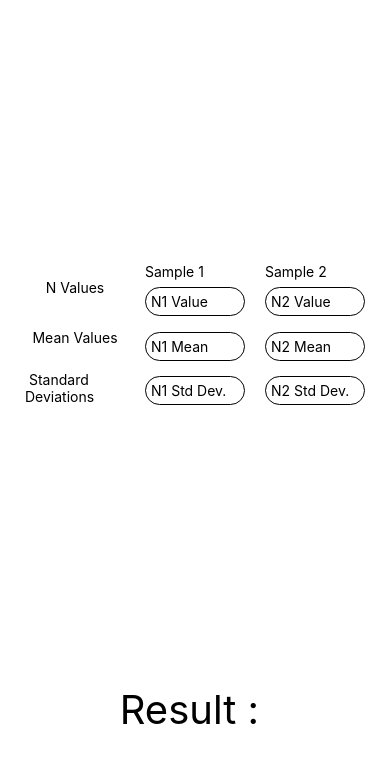
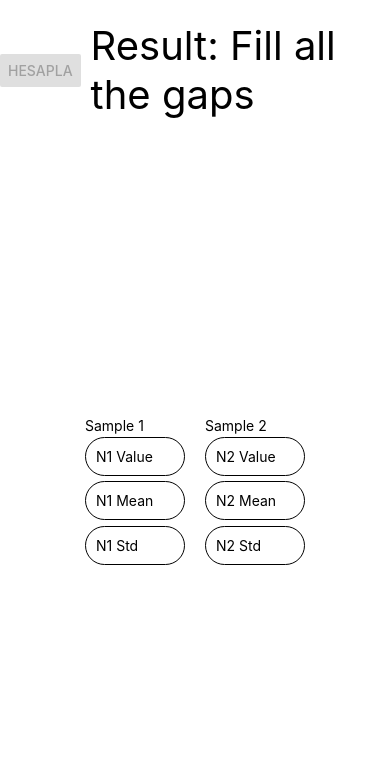
Before and after one commit to cyb3rsalih/calculaTe, a React Native app: screen / in a window 390 px wide. Shown: the top 762 px of the page. Built offline with nearby package versions, Linux system fonts and the light colour scheme.

Commit message:
logic OK button disabled not work

```diff
--- a/App.js
+++ b/App.js
@@ -1,17 +1,20 @@
 import React, { Component } from 'react';
-import { StyleSheet, View,Text,TextInput, Keyboard, TouchableWithoutFeedback } from 'react-native';
+import { StyleSheet, View,Text,TextInput, Keyboard, TouchableWithoutFeedback, Button,KeyboardAvoidingView } from 'react-native';
 
 export default class App extends Component {
 
-  state = {
+    state = {
         n1:null,
+        n2:null,
         mean1:null,
-    stdDev1:null,
-    n2:null,
         mean2:null,
-    stdDev2:null,
-    result:null
+        std1:null,
+        std2:null,
+        result:null,
+        hideResult:false,
+        disabled:true
     }
+
 
   componentDidMount() {
     this.keyboardDidShowListener = Keyboard.addListener(
@@ -22,6 +25,21 @@ export default class App extends Component {
       'keyboardDidHide',
       this._keyboardDidHide,
     );
+
+    if(this.state.n1)
+    this.setState({disabled:false})
+
+  }
+
+
+
+
+  _keyboardDidShow = () => {
+    this.setState({hideResult:true})
+  }
+
+  _keyboardDidHide = () => {
+    this.setState({hideResult:false})
   }
 
   componentWillUnmount() {
@@ -29,84 +47,132 @@ export default class App extends Component {
     this.keyboardDidHideListener.remove();
   }
 
+  hesapla(){
+    let n1 = parseFloat(this.state.n1)
+    let n2 = parseFloat(this.state.n2)
+
+    let mean1 = parseFloat(this.state.mean1)
+    let mean2 = parseFloat(this.state.mean2)
+
+    let mean = Math.abs(mean1-mean2)
+
+    let std1 = parseFloat(this.state.std1)
+    let std2 = parseFloat(this.state.std2)
+
+    let result = mean / (std1**2/n1 + std2**2/n2)**(0.5)
+
+    this.setState({result})
+  }
 
 
 
-  calculate = () => {
-
-    const { n1,n2,mean1,mean2,stdDev1,stdDev2 } = this.state
-
-    const abs = Math.abs(mean1 - mean2)
-    const alt1 = Math.pow(stdDev1,2)/n1
-    const alt2 = Math.pow(stdDev2,2)/n2
-    const result = Math.sqrt(abs/(alt1+alt2))
-    this.setState({result})
-  }
 
   render() {
     return (
       <TouchableWithoutFeedback onPress={Keyboard.dismiss} >
         <View style={styles.container}>
+          <View style={{flex:1,flexDirection:'row',justifyContent:'center',alignItems:'center'}} >
 
+            { !this.state.hideResult ? ( <Button disabled={ this.state.disabled } onPress={ () => this.hesapla() } title={'Hesapla'} ></Button>) : <View></View>  }
+            { !this.state.hideResult ? (<Text style={{fontSize:40,padding:10}}>Result: {this.state.result == null ? 'Fill all the gaps' : ''}</Text>) : <View></View>  }
 
-      <View style={styles.container2}>
+          </View>
 
-         {/* Variable */}
+        <KeyboardAvoidingView behavior='padding' style={styles.container2}>
+
+          {/* Sample 1 Inputs */}
           <View style={styles.kutu}>
 
+            <Text>Sample 1</Text>
+
             <View style={styles.innerContainer}>
-            <Text> N Values </Text>
+              <TextInput
+                keyboardType='numeric'
+                style={styles.textInput}
+                onFocus={() => this.setState({n1:''})}
+                onChangeText={ (t) => this.setState({n1:t})  }
+                placeholder='N1 Value' >
+
+                  {this.state.n1}
+
+              </TextInput>
             </View>
 
             <View style={styles.innerContainer}>
-          <Text> Mean Values </Text>
+              <TextInput
+                keyboardType='numeric'
+                style={styles.textInput}
+                onFocus={() => this.setState({mean1:''})}
+                onChangeText={ (t) => this.setState({mean1:t})  }
+                placeholder='N1 Mean' >
+
+                  {this.state.mean1}
+
+              </TextInput>
             </View>
 
             <View style={styles.innerContainer}>
-          <Text> Standard Deviations </Text>
+              <TextInput
+                keyboardType='numeric'
+                style={styles.textInput}
+                onFocus={() => this.setState({std1:''})}
+                onChangeText={ (t) => this.setState({std1:t}) }
+                placeholder='N1 Std' >
+
+                  {this.state.std1}
+
+              </TextInput>
+            </View>
           </View>
 
-        </View>
+          {/* Sample 2 Inputs */}
+          <View style={styles.kutu}>
 
-        {/* Sample 1 Inputs */}
-        <View style={styles.kutu}>
-          <Text>Sample 1</Text>
+            <Text>Sample 2</Text>
+
             <View style={styles.innerContainer}>
-            <TextInput keyboardType='numeric' onSubmitEditing={Keyboard.dismiss} onChangeText={() => {this.calculate();this.setState({n1:parseFloat(this.state.n1)})}} style={styles.textInput} value={this.state.n1} placeholder='N1 Value' >{this.state.n1}</TextInput>
+              <TextInput
+                keyboardType='numeric'
+                style={styles.textInput}
+                onFocus={() => this.setState({n2:''})}
+                onChangeText={ (t) => this.setState({n2:t})  }
+                placeholder='N2 Value' >
+
+                  {this.state.n2}
+
+              </TextInput>
             </View>
 
             <View style={styles.innerContainer}>
-          <TextInput keyboardType='numeric' onSubmitEditing={Keyboard.dismiss} onChangeText={() => {this.calculate();this.setState({mean1:parseFloat(this.state.mean1)})}} style={styles.textInput} value={this.state.mean1} placeholder='N1 Mean' >{this.state.mean1}</TextInput>
-          </View>
+              <TextInput
+                keyboardType='numeric'
+                style={styles.textInput}
+                onFocus={() => this.setState({mean2:''})}
+                onChangeText={ (t) => this.setState({mean2:t})  }
+                placeholder='N2 Mean' >
 
-          <View style={styles.innerContainer}>
-          <TextInput keyboardType='numeric' onSubmitEditing={Keyboard.dismiss} onChangeText={() => {this.calculate();this.setState({stdDev1:parseFloat(this.state.stdDev1)})}}  style={styles.textInput} value={this.state.stdDev1} placeholder='N1 Std Dev.' >{this.state.stdDev1}</TextInput>
-          </View>
+                  {this.state.mean2}
 
-        </View>
-      {/* Sample 2 Inputs */}
-        <View style={styles.kutu}>
-          <Text>Sample 2</Text>
-          <View style={styles.innerContainer}>
-            <TextInput keyboardType='numeric' onSubmitEditing={Keyboard.dismiss} onChangeText={() => {this.calculate();this.setState({n1:parseFloat(this.state.n2)})}} style={styles.textInput} value={this.state.n2} placeholder='N2 Value' >{this.state.n2}</TextInput>
-          </View>
-
-          <View style={styles.innerContainer}>
-          <TextInput keyboardType='numeric' onSubmitEditing={Keyboard.dismiss} onChangeText={() => {this.calculate();this.setState({mean1:parseFloat(this.state.mean2)})}} style={styles.textInput} value={this.state.mean2} placeholder='N2 Mean' >{this.state.mean2}</TextInput>
-          </View>
-
-          <View style={styles.innerContainer}>
-          <TextInput keyboardType='numeric' onSubmitEditing={Keyboard.dismiss} onChangeText={() => {this.calculate();this.setState({stdDev1:parseFloat(this.state.stdDev2)})}}  style={styles.textInput} value={this.state.stdDev2} placeholder='N2 Std Dev.' >{this.state.stdDev2}</TextInput>
-          </View>
-
+              </TextInput>
             </View>
 
 
+            <View style={styles.innerContainer}>
+              <TextInput
+                keyboardType='numeric'
+                style={styles.textInput}
+                onFocus={() => this.setState({std2:''})}
+                onChangeText={ (t) => this.setState({std2:t}) }
+                placeholder='N2 Std' >
 
+                  {this.state.std2}
+
+              </TextInput>
             </View>
-        <View style={{flex:1,justifyContent:'center',alignItems:'center'}} >
-          <Text style={{fontSize:40,paddingBottom:100}}>Result : {this.state.result}</Text>
           </View>
+
+        </KeyboardAvoidingView>
+
         </View>
       </TouchableWithoutFeedback>
     )
@@ -121,7 +187,7 @@ const styles = StyleSheet.create({
     //flexDirection:'row'
   },
   container2: {
-    flex: 4,
+    flex: 5,
     justifyContent:'center',
     alignItems:'center',
     flexDirection:'row'
@@ -142,7 +208,7 @@ const styles = StyleSheet.create({
     borderWidth:1,
     borderColor:'black',
     width:100,
-    padding:5,
+    padding:10,
     borderRadius:60,
     margin:5
   }
```
Lines whose indentation alone changed are shown as unchanged.
